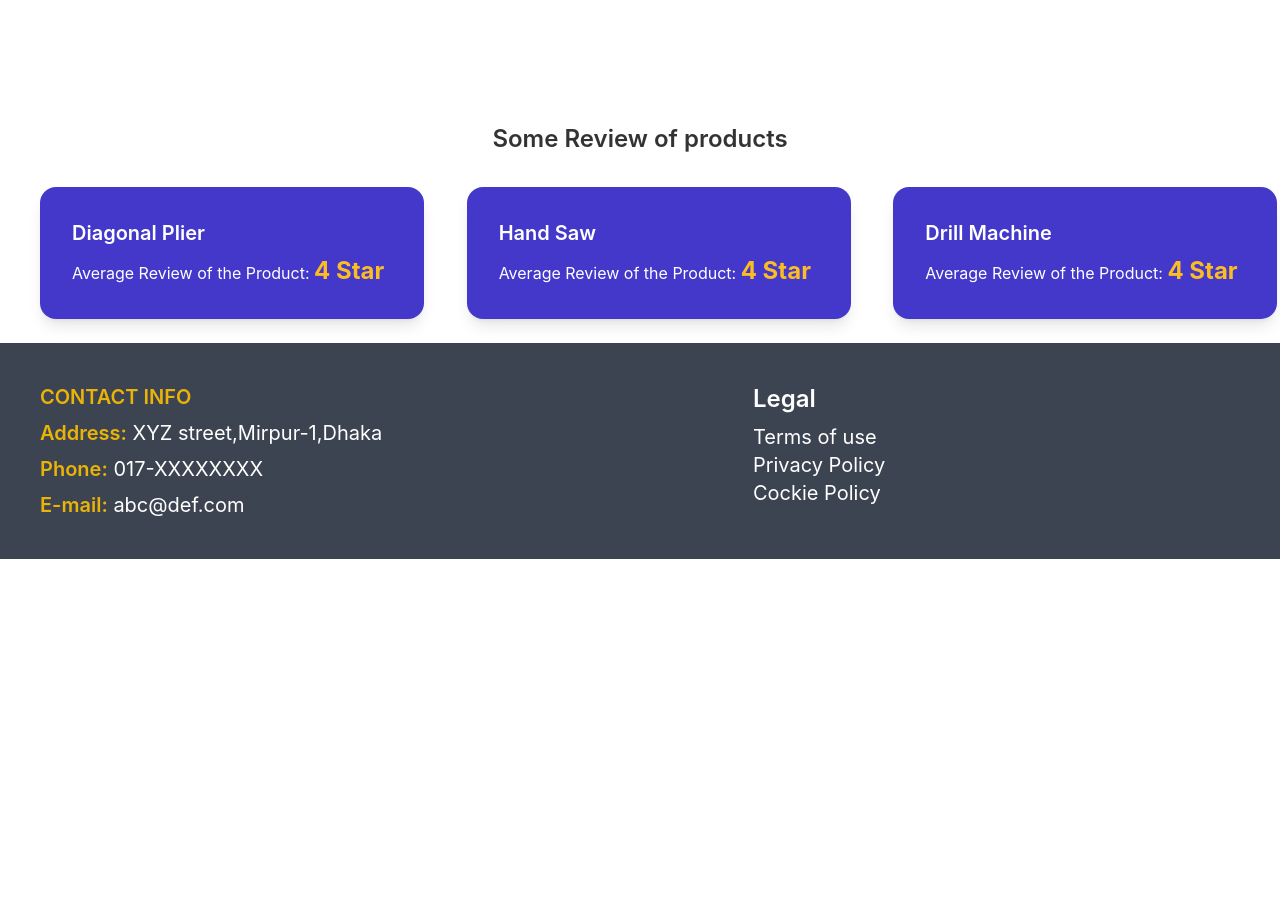
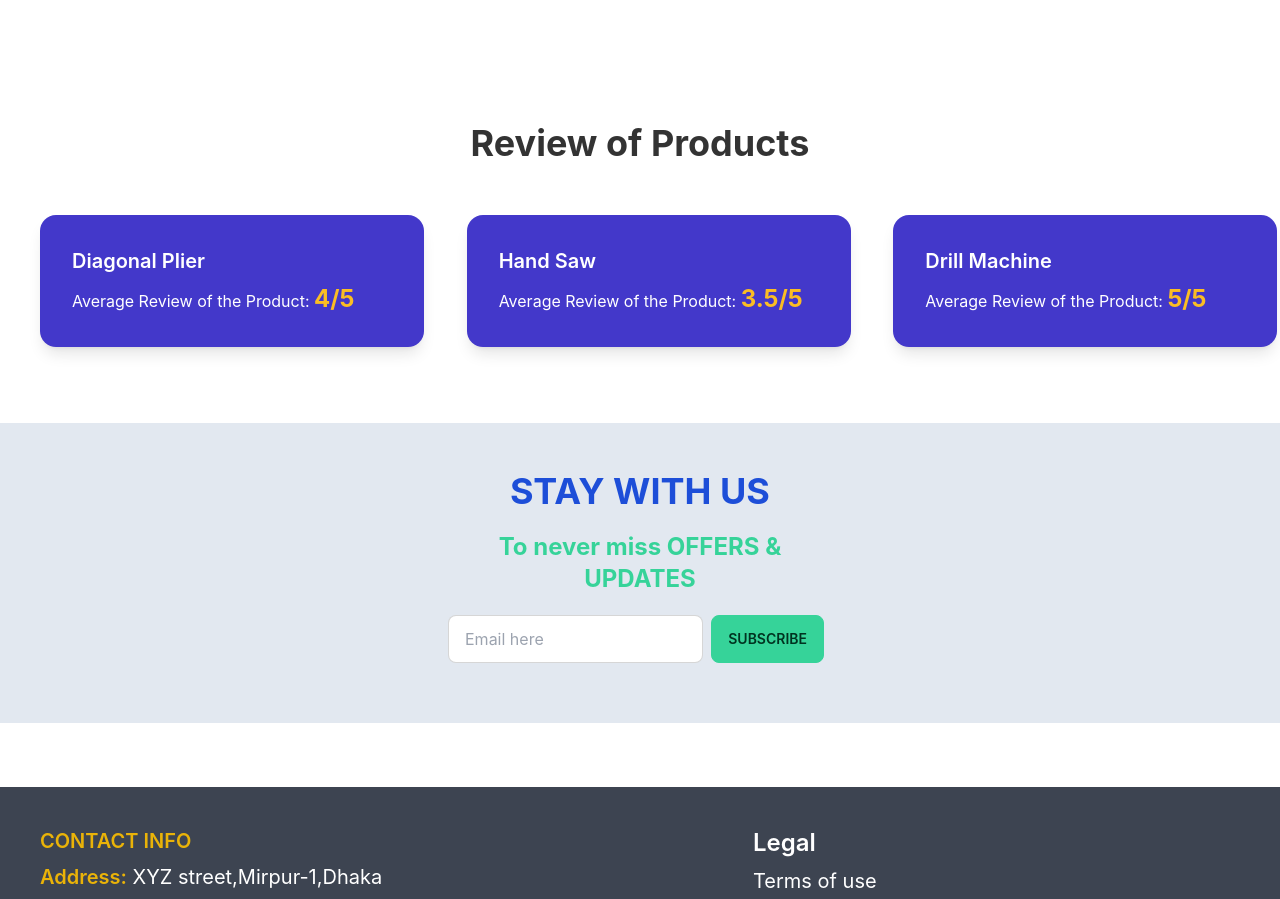
Before and after one commit to PranoySarker/Staff-n-More-client-side, a React (Create React App) app: page / in a window 1280 px wide. Shown: the part 1440-2339 px from the top of the page. Before the commit the page ends 1999 px from the top, so only its background shows below. Built offline with nearby package versions, Linux system fonts and the light colour scheme; no server answers.

Commit message:
home page

```diff
--- a/src/Pages/Home/Explore.js
+++ b/src/Pages/Home/Explore.js
@@ -10,7 +10,7 @@ const Explore = () => {
                     <div className='mx-10'>
                         <h1 className="text-5xl font-bold">
                             <span className='text-yellow-400'>Explore Oure Latest Pricelist!</span> & <span className='text-purple-600'>Catalogue</span></h1>
-                        <button className="btn btn-primary mt-3">Get Started</button>
+                        <button className="btn btn-primary mt-3">See More</button>
                     </div>
                 </div>
             </div>
--- a/src/Pages/Home/Home.js
+++ b/src/Pages/Home/Home.js
@@ -2,6 +2,7 @@ import React from 'react';
 import Banner from './Banner';
 import Explore from './Explore';
 import Review from './Review';
+import Stay from './Stay';
 import Summary from './Summary';
 import Tools from './Tools';
 
@@ -13,6 +14,7 @@ const Home = () => {
             <Summary></Summary>
             <Explore></Explore>
             <Review></Review>
+            <Stay></Stay>
         </div>
     );
 };
--- a/src/Pages/Home/Review.js
+++ b/src/Pages/Home/Review.js
@@ -3,26 +3,26 @@ import React from 'react';
 const Review = () => {
     return (
         <div className='mb-3'>
-            <h2 className='text-center text-2xl font-semibold mb-5'>Some Review of products</h2>
+            <h2 className='text-center text-4xl font-bold mb-10'> Review of Products</h2>
             <div className='grid sm:grid-cols-1 lg:grid-cols-3 '>
                 <div class="card w-96 bg-indigo-700 text-primary-content mx-10 shadow-lg my-3">
                     <div class="card-body text-white">
                         <h2 class="card-title">Diagonal Plier</h2>
-                        <p>Average Review of the Product: <span className='text-2xl font-bold text-warning'> 4 Star</span> </p>
+                        <p>Average Review of the Product: <span className='text-2xl font-bold text-warning'> 4/5</span> </p>
 
                     </div>
                 </div>
                 <div class="card w-96 bg-indigo-700 text-primary-content mx-10 shadow-lg my-3">
                     <div class="card-body text-white">
                         <h2 class="card-title">Hand Saw</h2>
-                        <p>Average Review of the Product: <span className='text-2xl font-bold text-warning'> 4 Star</span> </p>
+                        <p>Average Review of the Product: <span className='text-2xl font-bold text-warning'> 3.5/5</span> </p>
 
                     </div>
                 </div>
                 <div class="card w-96 bg-indigo-700 text-primary-content mx-10 shadow-lg my-3">
                     <div class="card-body text-white">
                         <h2 class="card-title">Drill Machine</h2>
-                        <p>Average Review of the Product: <span className='text-2xl font-bold text-warning'> 4 Star</span> </p>
+                        <p>Average Review of the Product: <span className='text-2xl font-bold text-warning'> 5/5</span> </p>
 
                     </div>
                 </div>
--- /dev/null
+++ b/src/Pages/Home/Stay.js
@@ -0,0 +1,19 @@
+import React from 'react';
+
+const Stay = () => {
+    return (
+        <div className='bg-slate-200 text-white w-full py-12 my-16'>
+            <div className='w-96 mx-auto'>
+                <h2 className='text-center text-4xl text-blue-700 font-bold mb-5'>STAY WITH US</h2>
+                <h2 className='text-center text-2xl text-success font-bold'>To never miss OFFERS & UPDATES</h2>
+
+                <div className='flex mt-5'>
+                    <input type="email" placeholder='Email here' class="input input-bordered w-full max-w-xs mb-3" />
+                    <button className='btn btn-success mx-2'>Subscribe</button>
+                </div>
+            </div>
+        </div>
+    );
+};
+
+export default Stay;
--- a/src/Pages/Home/Summary.js
+++ b/src/Pages/Home/Summary.js
@@ -3,6 +3,8 @@ import { FaBoxOpen, FaCalendar, FaGlobe, FaHandshake } from "react-icons/fa";
 
 const Summary = () => {
     return (
+        <>
+
             <div className='px-12 mt-20 grid grid-cols-1 md:grid-cols-2 lg:grid-cols-4 gap-10'>
                 <div className='border rounded-lg text-center bg-base-200 flex flex-wrap '>
                     <h2 className='text-5xl lg:ml-28'><FaBoxOpen /></h2>
@@ -21,6 +23,7 @@ const Summary = () => {
                     <h2 className='text-3xl font-bold ml-3'>5000 Happy Client</h2>
                 </div>
             </div>
+        </>
     );
 };
 
```
Lines whose indentation alone changed are shown as unchanged.
